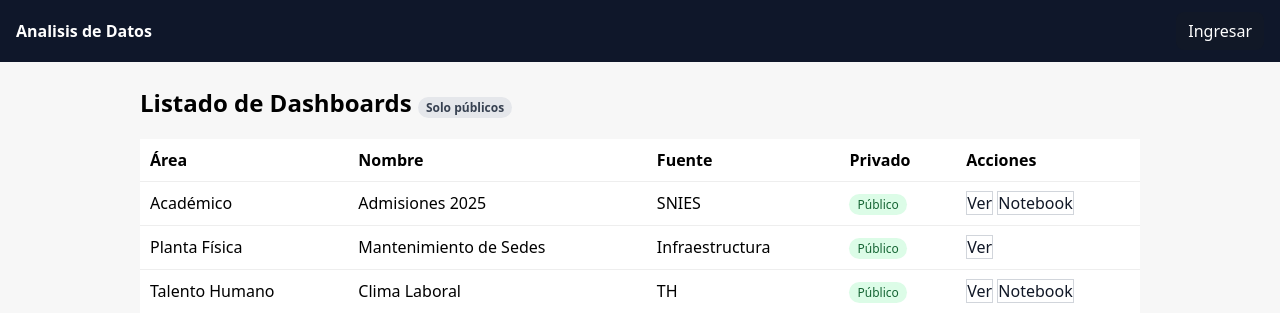
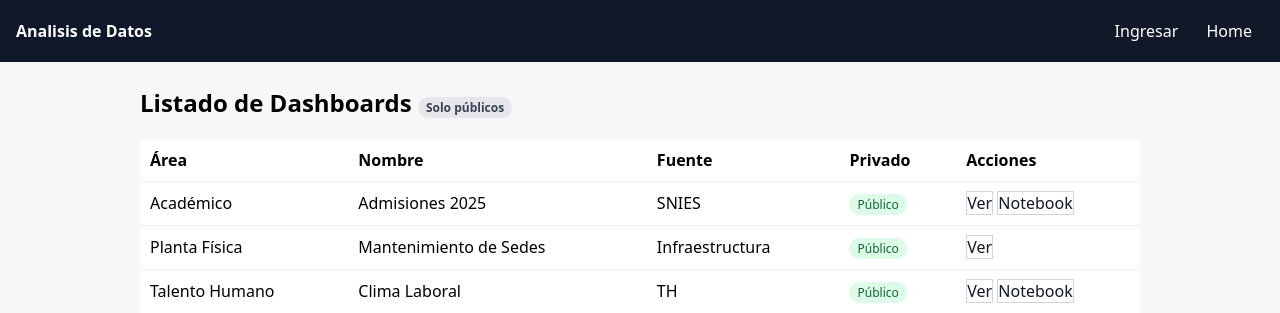
Before and after one commit to Nicolaserd/python_data, a Django app: page / in a window 1280 px wide. Shown: the top 313 px of the page. Run offline with Django 4.2, Linux system fonts and the light colour scheme; data comes from the database, SQL or seed files in the repository; both versions use the stored data as it was after the commit.

Commit message:
add button for home

```diff
--- a/templates/base.html
+++ b/templates/base.html
@@ -29,6 +29,7 @@
                 <a href="{% url 'logout' %}" class="btn-outline">Salir</a>
             {% else %}
                 <a href="{% url 'login' %}" class="btn">Ingresar</a>
+                <a href="{% url 'dashboard_list' %}" class="btn">Home</a>
             {% endif %}
         </nav>
     </header>
```
Also changed, not shown: db.sqlite3.
